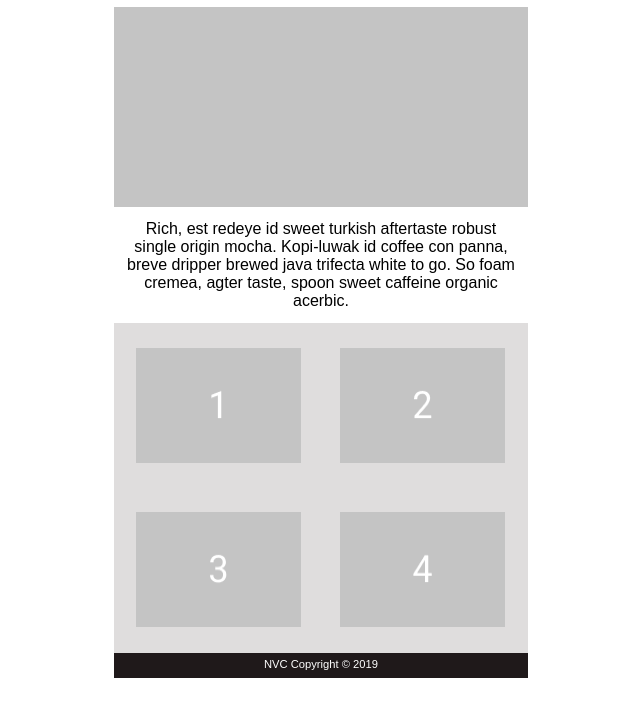
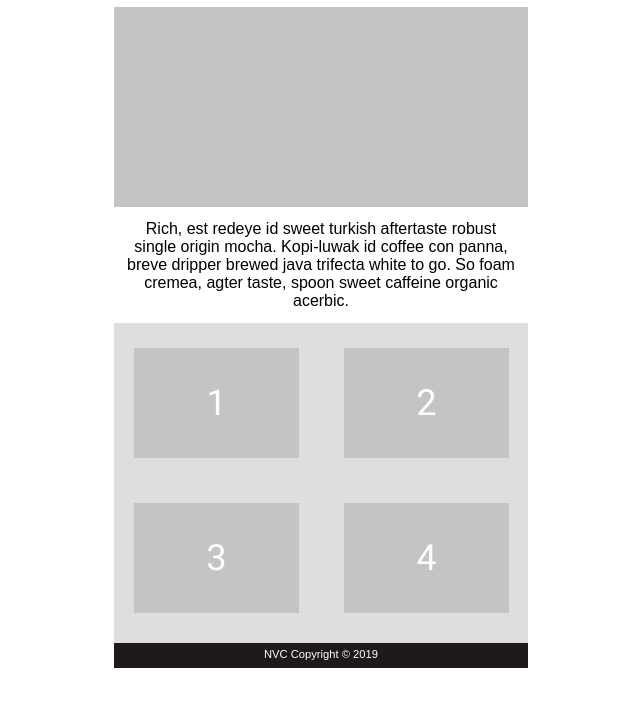
Before and after one commit to tmrandle/project1, a plain HTML site: page index.html in a window 1280 px wide. Shown: the part 131-843 px from the top of the page, without its empty margins (319-959 px from the left). After the commit the page ends 807 px from the top, so only its background shows below. Drawn offline with Linux system fonts and the light colour scheme.

Commit message:
worked on the css for the grid and grid figures

```diff
--- a/index.html
+++ b/index.html
@@ -1,5 +1,6 @@
 <!doctype html>
 <html>
+
 <head>
 <meta charset="utf-8">
 <title>Project 1</title>
@@ -36,19 +37,21 @@
 			<p>Rich, est redeye id sweet turkish aftertaste robust single origin mocha.  Kopi-luwak id coffee con panna, breve dripper brewed java trifecta white to go.  So foam cremea, agter taste, spoon sweet caffeine organic acerbic.</p>
 		</section>
 
-		<section class="pics">
-			<figure class="gridImage1">
-			  <img src="assests/image-1.png" class="gridImage" alt="Image One">
-			</figure>
-			<figure class="gridImage2">
-			  <img src="assests/image-2.png" class="gridImage" alt="Image Two">
-			</figure>
-			<figure class="gridImage3">
-				<img src="assests/image-3.png" class="gridImage" alt="Image Three">
-			</figure>
-			<figure class="gridImage4">
-				<img src="assests/image-4.png" class="gridImage" alt="Image Four">
-			</figure>
+		<section>
+			<div class="pics">
+				<figure class="gridImage">
+			  		<img src="assests/image-1.png" alt="Image One">
+				</figure>
+				<figure class="gridImage">
+			  		<img src="assests/image-2.png" alt="Image Two">
+				</figure>
+				<figure class="gridImage">
+					<img src="assests/image-3.png" alt="Image Three">
+				</figure>
+				<figure class="gridImage">
+					<img src="assests/image-4.png" alt="Image Four">
+				</figure>
+			</div>
 		</section>
 
 	</main>
--- a/styles/main.css
+++ b/styles/main.css
@@ -3,14 +3,14 @@
 
 /*This is to give my mainWraper and content a size and background*/
 #mainWrapper{
-	width:414px;
-	height:100%;
+	width: 414px;
+	height: 100%;
 	background-color: white;
-	margin:0px auto;
+	margin: 0px auto;
 	/*This line centers my page*/
 	}
 
-/*This is so that the padding and border added later dont't add to my overall box size, really important*/
+/*This is so that the padding and border added later dont't add to my overall box size*/
 *{
 	box-sizing: border-box;
 }
@@ -71,21 +71,22 @@ nav li {
 
 nav a{
 	text-decoration: none;
-	color:black;
+	color: black;
 }
 
-section figure{
+/*section figure{
+	height: 200px;
+	width: 414px;
+	margin: 0px;
+	padding: 0px;
+}*/
+
+.hero figure {
 	height: 200px;
 	width: 414px;
 	margin: 0px;
 	padding: 0px;
 }
-/*section figure img{
-	height: 200px;
-	width: 414px;
-	margin: 0px;
-	padding; 0px;
-}*/
 
 .hero p{
 	margin: 8px;
@@ -94,34 +95,39 @@ section figure{
 	font-family: Arial, Helvetica, sans-serif;
 }
 
+
 .pics{
-	height: 340px;
+	height: 320px;
 	width: 414px;
 	margin: 0px;
-	padding: 25px 30px 15px 22px;
+	padding: 0px;
 	background-color:rgba(213,210,210,0.75);
 	/*trying a grid styling method*/
 	display: grid;
-	grid-template-columns: 140px 100px;
-	grid-template-rows: 100px 100px;
-	grid-gap: 64px;
+	grid-template-columns: 165px 165px;
+	grid-template-rows: 110px 110px;
+	grid-gap: 45px;
+
 
 }
 
+/*.pics figure{
+	margin: 3px;
+	padding: 20px;
+}*/
+
 .gridImage{
-	height: 115px;
+	height: 110px;
 	width: 165px;
-
-	/*margin: 20px;
-	padding: 0px;
-	float: left;*/ /*These were other things that I tried that didn't quite work as I expected*/
+	margin: 5px 0px;
+	padding: 20px;
 }
 
 
 
 footer{
 	clear: both;
-	margin:-10px 0px 0px 0px;
+	margin: 0px;
 	padding: 0px;
 	width: 414px;
 	height: 25px;
```
